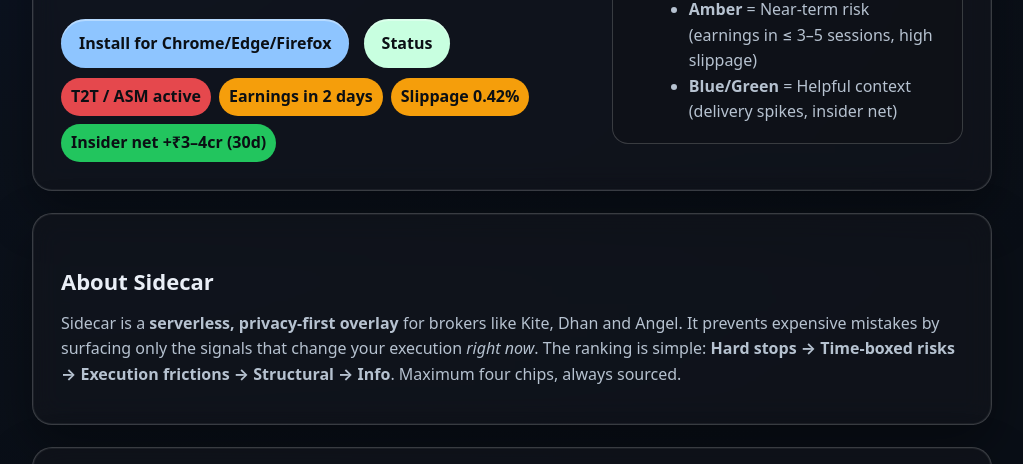
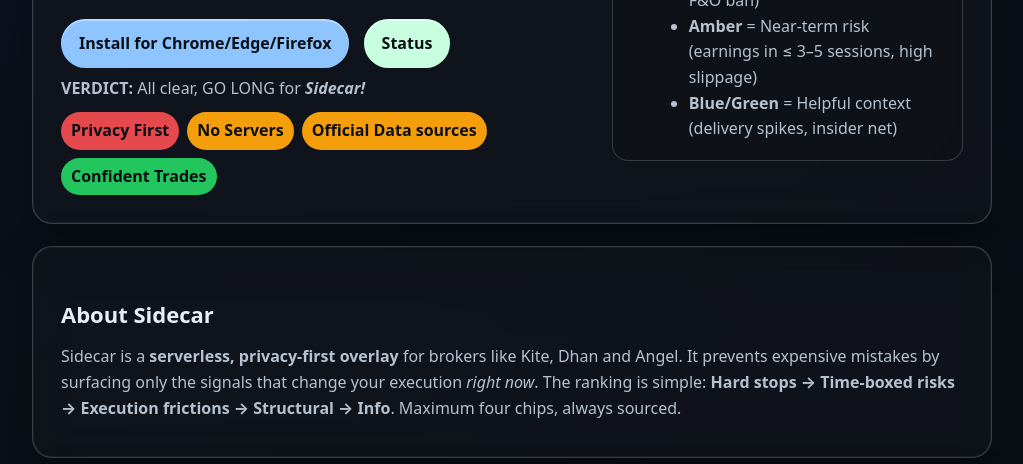
Before and after one commit to TorqueEnables/sidecar-data, a plain HTML site: page docs/index.html in a window 1280 px wide. Shown: the part 257-721 px from the top of the page, without its empty margins (128-1151 px from the left). Drawn offline with Linux system fonts and the light colour scheme.

Commit message:
Update index.html

```diff
--- a/docs/index.html
+++ b/docs/index.html
@@ -63,11 +63,12 @@
       <p>Four tiny, ranked chips sit next to your Buy/Sell: <b>T2T/ASM</b>, <b>F&amp;O ban</b>, <b>near-term earnings</b>, <b>pledge/insider</b>, and <b>slippage</b>. No login. No tracking. Free.</p>
       <a class="btn" href="./sidecar.user.js">Install for Chrome/Edge/Firefox</a>
       <a class="btn" href="../health/heartbeat.txt" style="background:#c8ffe0">Status</a>
+      <p><b>VERDICT:</b> All clear, GO LONG for <b><i>Sidecar!</i></b></p>
       <div class="chips">
-        <span class="chip red">T2T / ASM active</span>
-        <span class="chip amber">Earnings in 2 days</span>
-        <span class="chip amber">Slippage 0.42%</span>
-        <span class="chip green">Insider net +₹3–4cr (30d)</span>
+        <span class="chip red">Privacy First</span>
+        <span class="chip amber">No Servers</span>
+        <span class="chip amber">Official Data sources</span>
+        <span class="chip green">Confident Trades</span>
       </div>
     </div>
     <div class="card">
```
